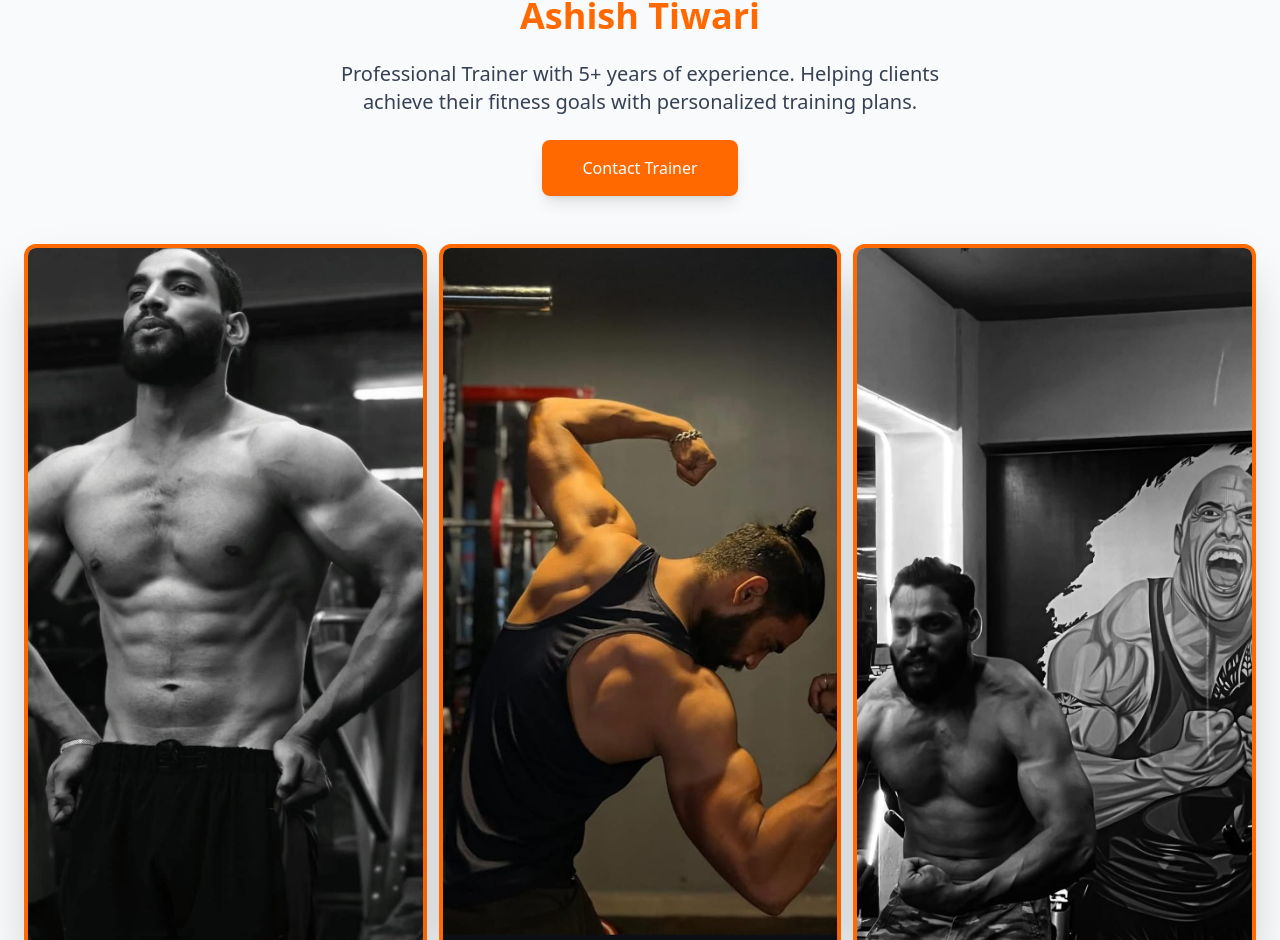
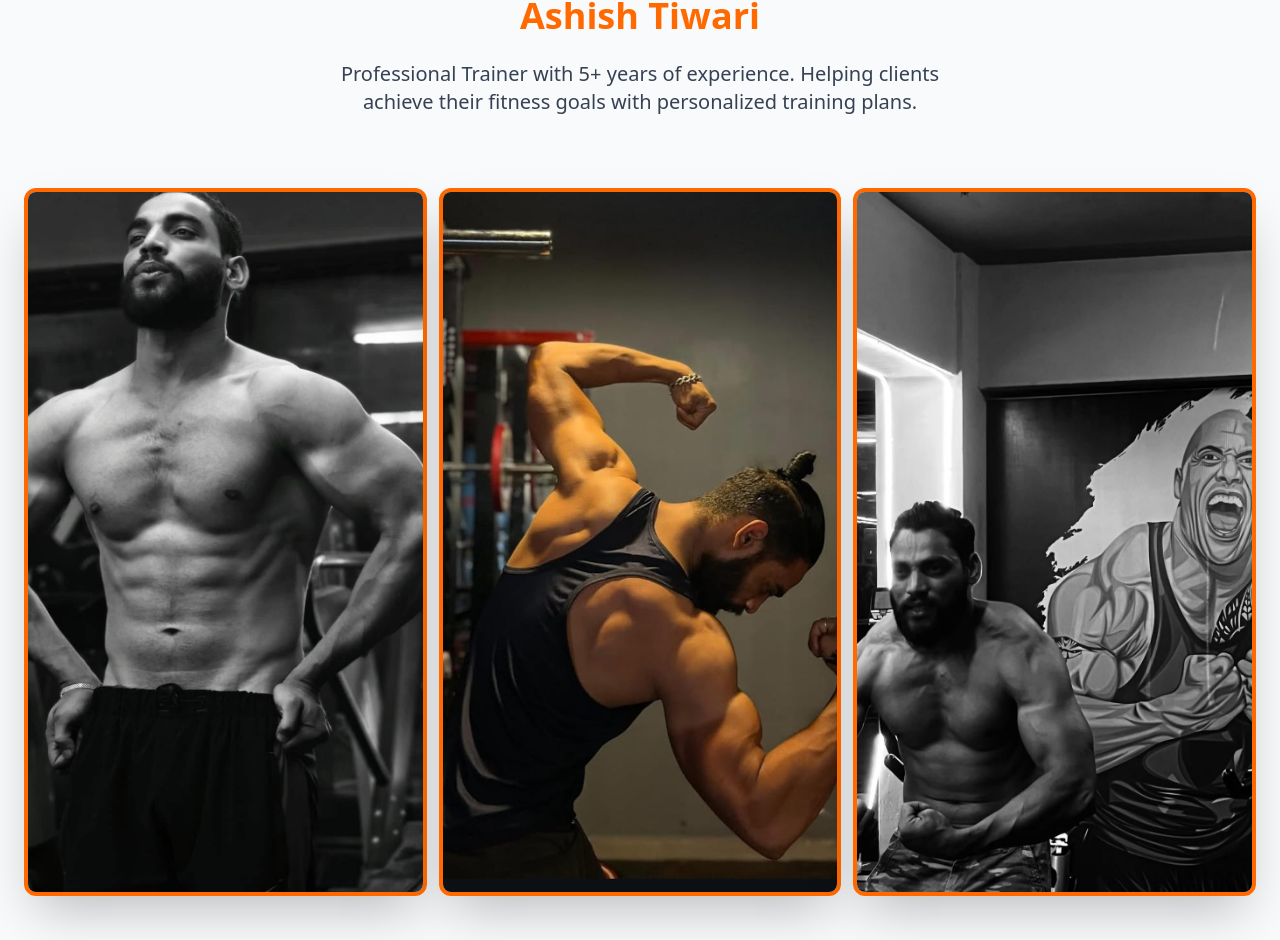
Before and after one commit to chiragpatel16/Talwind-CSS, a React (Vite) app in the folder gym/: page / in a window 1280 px wide. Shown: the part 1934-2874 px from the top of the page. Built offline with nearby package versions, Linux system fonts and the light colour scheme.

Commit message:
Update Trainer.jsx

```diff
--- a/gym/src/componets/Trainer.jsx
+++ b/gym/src/componets/Trainer.jsx
@@ -19,9 +19,9 @@ export default function TrainerShowcase() {
           <p className="text-gray-700 mb-6 text-xl max-w-2xl mx-auto">
             Professional Trainer with 5+ years of experience. Helping clients achieve their fitness goals with personalized training plans.
           </p>
-          <button className="bg-orange-500 text-white px-10 py-4 rounded-lg shadow-lg hover:bg-orange-600 transition">
+          {/* <button className="bg-orange-500 text-white px-10 py-4 rounded-lg shadow-lg hover:bg-orange-600 transition">
             Contact Trainer
-          </button>
+          </button> */}
         </div>
 
         {/* Trainer Images Container with more space */}
```
